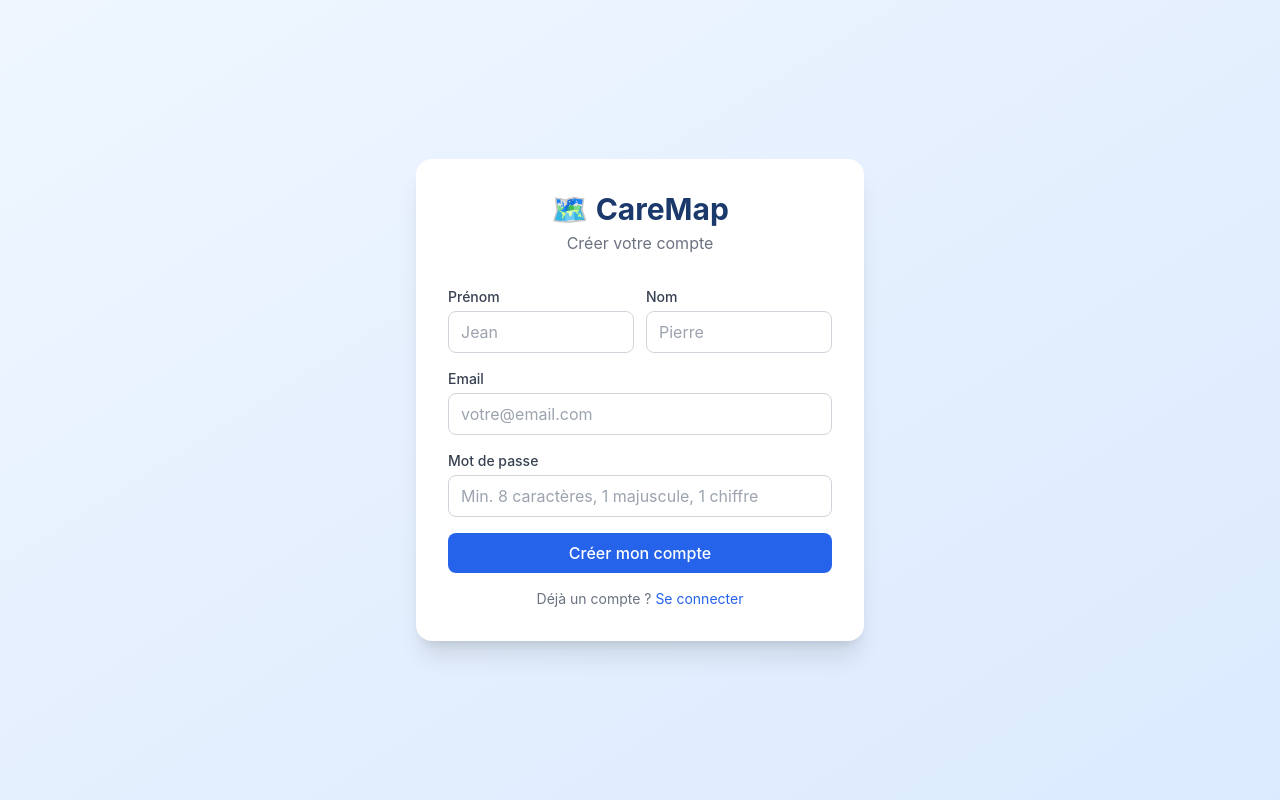
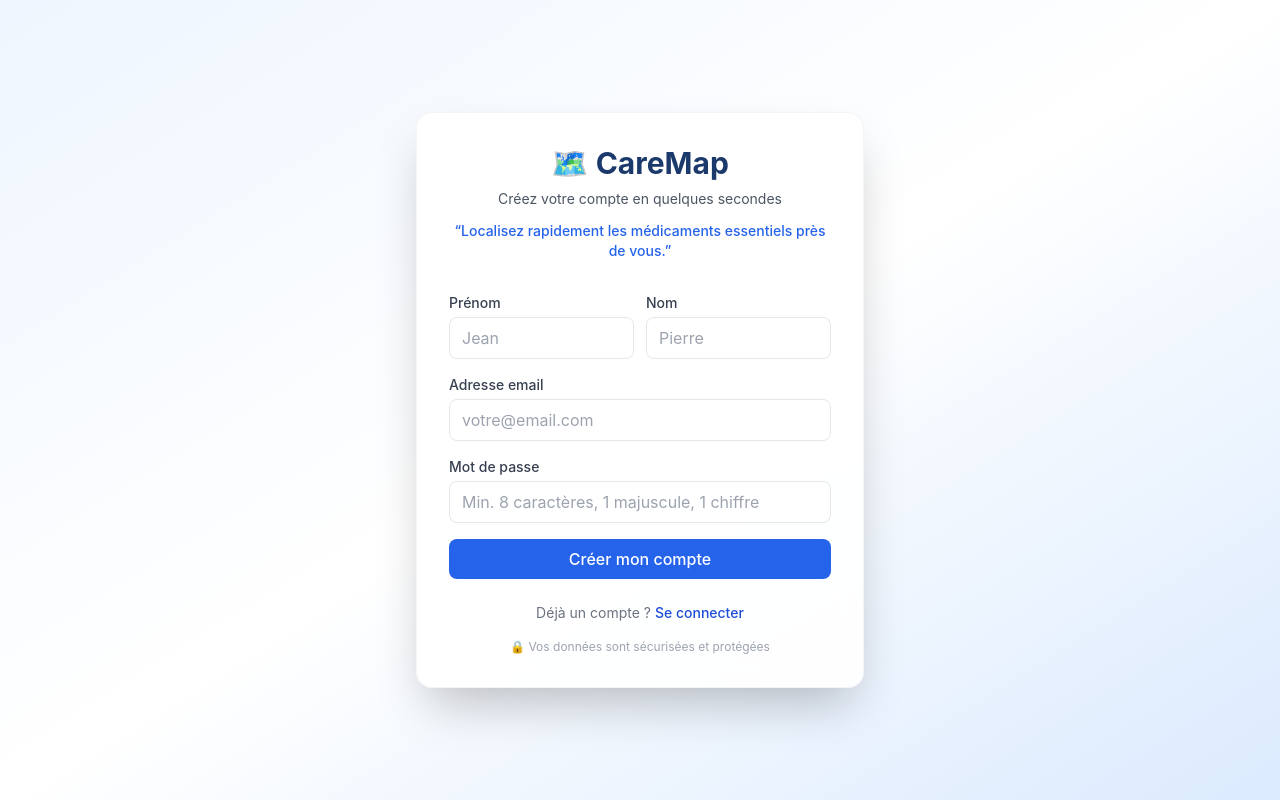
Before and after one commit to isteahbalfred/caremap-frontend, a React (Vite) app: page /register in a window 1280 px wide. Built offline with nearby package versions, Linux system fonts and the light colour scheme; no server answers.

Commit message:
feat(auth): improve register page UI/UX with slogan

```diff
--- a/src/pages/auth/RegisterPage.tsx
+++ b/src/pages/auth/RegisterPage.tsx
@@ -5,9 +5,14 @@ import { Button } from '../../components/ui/Button';
 
 export default function RegisterPage() {
   const navigate = useNavigate();
+
   const [form, setForm] = useState({
-    email: '', password: '', firstName: '', lastName: ''
+    email: '',
+    password: '',
+    firstName: '',
+    lastName: ''
   });
+
   const [loading, setLoading] = useState(false);
   const [error, setError] = useState('');
   const [success, setSuccess] = useState(false);
@@ -16,99 +21,153 @@ export default function RegisterPage() {
     e.preventDefault();
     setLoading(true);
     setError('');
+
     try {
       await authService.register(form);
       setSuccess(true);
-      setTimeout(() => navigate('/login'), 2000);
+
+      setTimeout(() => navigate('/login'), 1800);
     } catch (err: any) {
-      setError(err.response?.data?.error?.message || 'Erreur lors de l\'inscription');
+      setError(
+        err.response?.data?.error?.message ||
+          "Une erreur est survenue lors de l'inscription"
+      );
     } finally {
       setLoading(false);
     }
   };
 
   return (
-    <div className="min-h-screen bg-gradient-to-br from-primary-50 to-blue-100 flex items-center justify-center p-4">
-      <div className="bg-white rounded-2xl shadow-xl w-full max-w-md p-8">
+    <div className="min-h-screen bg-gradient-to-br from-primary-50 via-white to-blue-100 flex items-center justify-center p-4">
+
+      <div className="w-full max-w-md bg-white/90 backdrop-blur-md shadow-2xl rounded-2xl p-8 border border-gray-100">
+
+        {/* Header */}
         <div className="text-center mb-8">
-          <h1 className="text-3xl font-bold text-primary-700">🗺️ CareMap</h1>
-          <p className="text-gray-500 mt-1">Créer votre compte</p>
+          <h1 className="text-3xl font-bold text-primary-700">
+            🗺️ CareMap
+          </h1>
+
+          <p className="text-gray-600 mt-2 text-sm">
+            Créez votre compte en quelques secondes
+          </p>
+
+          {/* Slogan */}
+          <p className="text-primary-500 mt-3 text-sm font-medium">
+            “Localisez rapidement les médicaments essentiels près de vous.”
+          </p>
         </div>
 
+        {/* Success message */}
         {success && (
           <div className="bg-green-50 border border-green-200 text-green-700 px-4 py-3 rounded-lg mb-4 text-sm">
-            ✅ Compte créé ! Redirection vers la connexion...
+            ✅ Compte créé avec succès. Redirection vers la connexion...
           </div>
         )}
 
+        {/* Error message */}
         {error && (
           <div className="bg-red-50 border border-red-200 text-red-700 px-4 py-3 rounded-lg mb-4 text-sm">
             {error}
           </div>
         )}
 
+        {/* Form */}
         <form onSubmit={handleSubmit} className="space-y-4">
+
+          {/* First + Last name */}
           <div className="grid grid-cols-2 gap-3">
             <div>
-              <label className="block text-sm font-medium text-gray-700 mb-1">Prénom</label>
+              <label className="block text-sm font-medium text-gray-700 mb-1">
+                Prénom
+              </label>
               <input
                 type="text"
-                className="input"
                 placeholder="Jean"
+                className="w-full px-3 py-2 border rounded-lg focus:outline-none focus:ring-2 focus:ring-primary-400 transition"
                 value={form.firstName}
-                onChange={e => setForm(f => ({ ...f, firstName: e.target.value }))}
+                onChange={e =>
+                  setForm(f => ({ ...f, firstName: e.target.value }))
+                }
                 required
               />
             </div>
+
             <div>
-              <label className="block text-sm font-medium text-gray-700 mb-1">Nom</label>
+              <label className="block text-sm font-medium text-gray-700 mb-1">
+                Nom
+              </label>
               <input
                 type="text"
-                className="input"
                 placeholder="Pierre"
+                className="w-full px-3 py-2 border rounded-lg focus:outline-none focus:ring-2 focus:ring-primary-400 transition"
                 value={form.lastName}
-                onChange={e => setForm(f => ({ ...f, lastName: e.target.value }))}
+                onChange={e =>
+                  setForm(f => ({ ...f, lastName: e.target.value }))
+                }
                 required
               />
             </div>
           </div>
 
+          {/* Email */}
           <div>
-            <label className="block text-sm font-medium text-gray-700 mb-1">Email</label>
+            <label className="block text-sm font-medium text-gray-700 mb-1">
+              Adresse email
+            </label>
             <input
               type="email"
-              className="input"
               placeholder="votre@email.com"
+              className="w-full px-3 py-2 border rounded-lg focus:outline-none focus:ring-2 focus:ring-primary-400 transition"
               value={form.email}
-              onChange={e => setForm(f => ({ ...f, email: e.target.value }))}
+              onChange={e =>
+                setForm(f => ({ ...f, email: e.target.value }))
+              }
               required
             />
           </div>
 
+          {/* Password */}
           <div>
             <label className="block text-sm font-medium text-gray-700 mb-1">
               Mot de passe
             </label>
             <input
               type="password"
-              className="input"
               placeholder="Min. 8 caractères, 1 majuscule, 1 chiffre"
+              className="w-full px-3 py-2 border rounded-lg focus:outline-none focus:ring-2 focus:ring-primary-400 transition"
               value={form.password}
-              onChange={e => setForm(f => ({ ...f, password: e.target.value }))}
+              onChange={e =>
+                setForm(f => ({ ...f, password: e.target.value }))
+              }
               required
             />
           </div>
 
-          <Button type="submit" loading={loading} className="w-full mt-2">
+          {/* Submit */}
+          <Button
+            type="submit"
+            loading={loading}
+            className="w-full mt-2"
+          >
             Créer mon compte
           </Button>
         </form>
 
-        <p className="text-center text-sm text-gray-500 mt-4">
+        {/* Footer */}
+        <p className="text-center text-sm text-gray-500 mt-6">
           Déjà un compte ?{' '}
-          <Link to="/login" className="text-primary-500 hover:underline">
+          <Link
+            to="/login"
+            className="text-primary-600 hover:underline font-medium"
+          >
             Se connecter
           </Link>
+        </p>
+
+        {/* Trust line */}
+        <p className="text-center text-xs text-gray-400 mt-4">
+          🔒 Vos données sont sécurisées et protégées
         </p>
       </div>
     </div>
```
